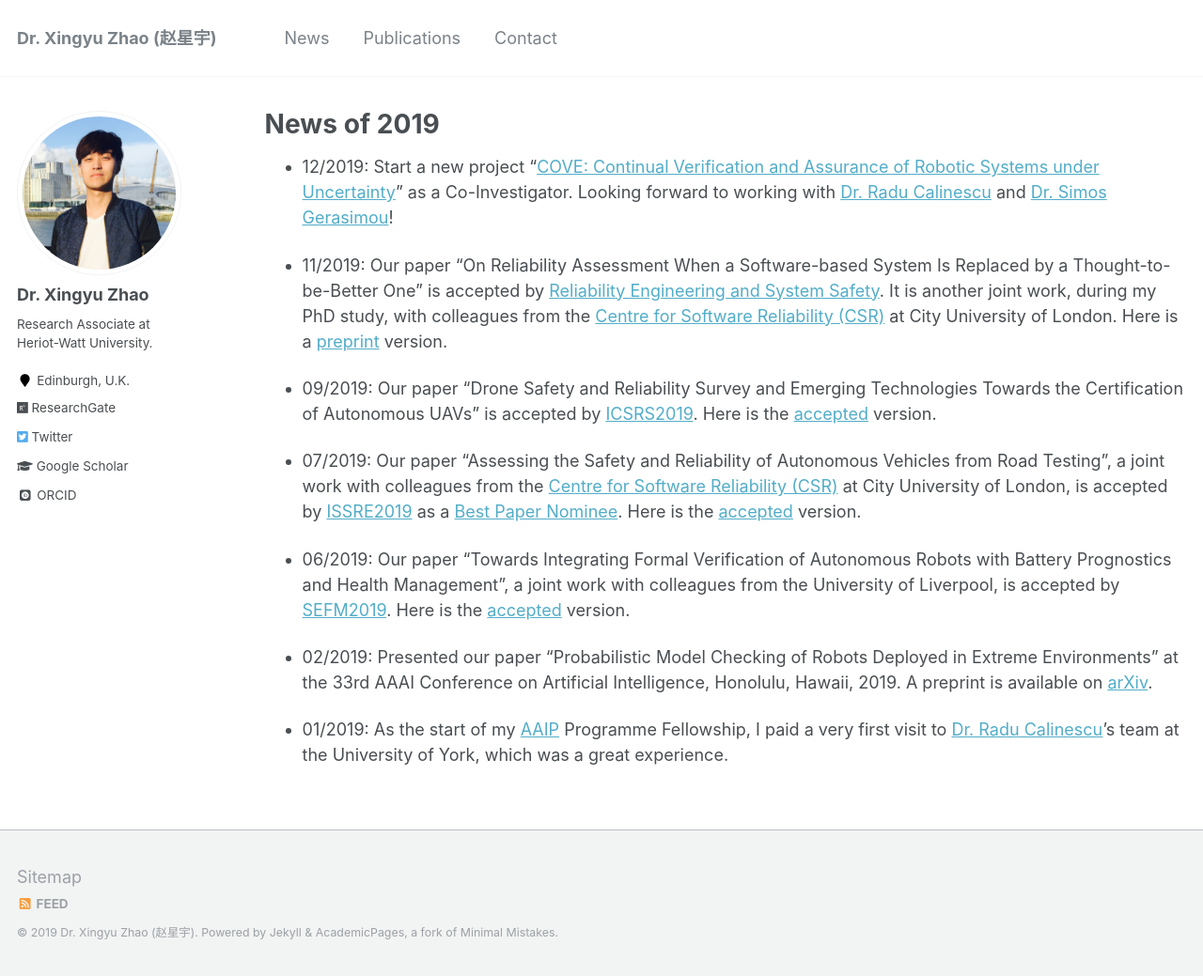
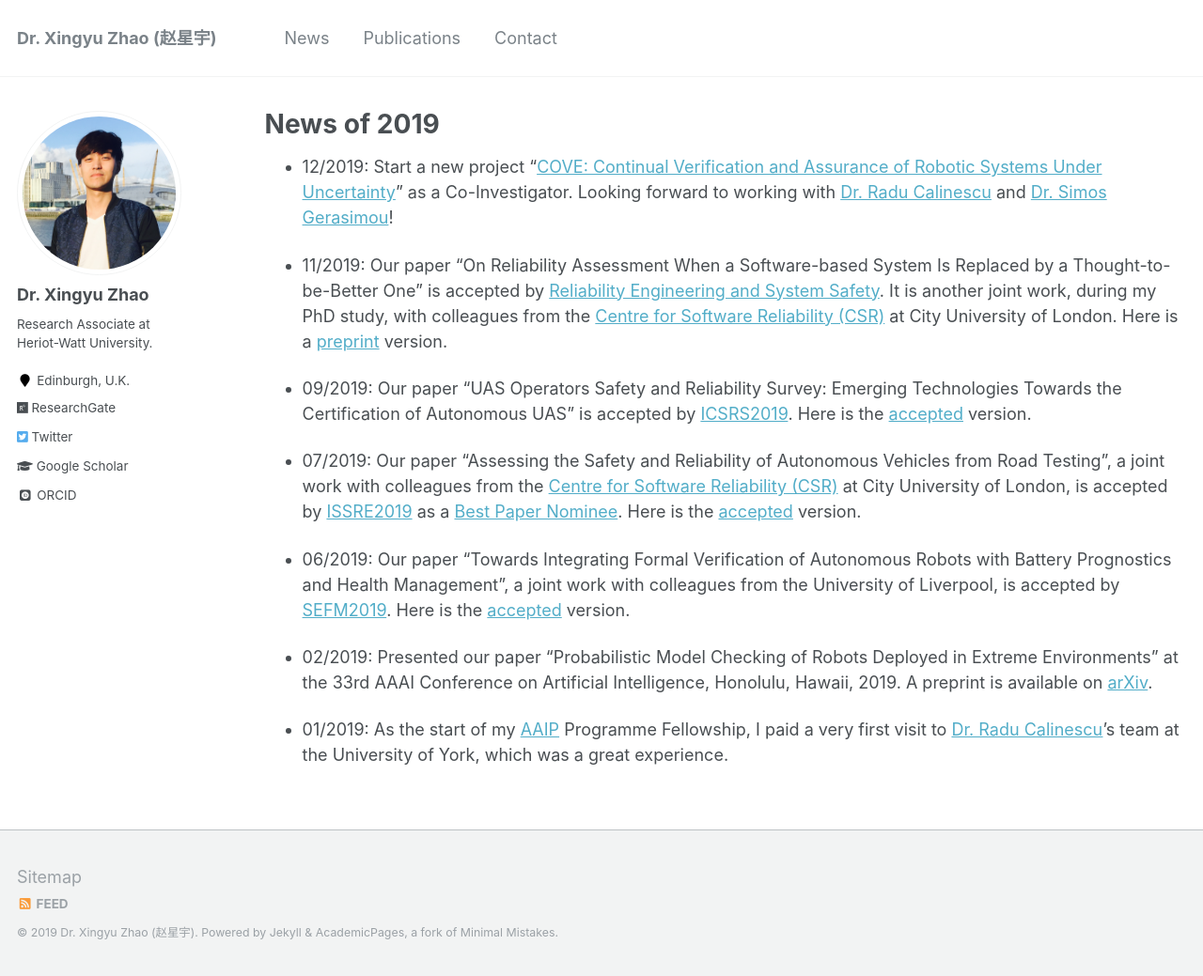
Before and after one commit to x-y-zhao/x-y-zhao.github.io, a Jekyll site: the page built from _pages/news.md, in a window 1280 px wide and 1039 px high. Shown: the whole window at 94% size. Built offline with Jekyll 4.4.1, drawn with Linux system fonts in a browser that asks for light colours; some web fonts are replaced.

Commit message:
Update news.md

```diff
--- a/_pages/news.md
+++ b/_pages/news.md
@@ -9,11 +9,11 @@ redirect_from:
 
 {% include base_path %}
 
-* 12/2019: Start a new project "[COVE: Continual Verification and Assurance of Robotic Systems under Uncertainty](https://orcahub.org/engagement/partnership-fund)" as a Co-Investigator. Looking forward to working with [Dr. Radu Calinescu](https://www-users.cs.york.ac.uk/~raduc/) and [Dr. Simos Gerasimou](https://www-users.cs.york.ac.uk/simos/)!
+* 12/2019: Start a new project "[COVE: Continual Verification and Assurance of Robotic Systems Under Uncertainty](https://orcahub.org/engagement/partnership-fund)" as a Co-Investigator. Looking forward to working with [Dr. Radu Calinescu](https://www-users.cs.york.ac.uk/~raduc/) and [Dr. Simos Gerasimou](https://www-users.cs.york.ac.uk/simos/)!
 
 * 11/2019: Our paper "On Reliability Assessment When a Software-based System Is Replaced by a Thought-to-be-Better One" is accepted by [Reliability Engineering and System Safety](https://www.journals.elsevier.com/reliability-engineering-and-system-safety). It is another joint work, during my PhD study, with colleagues from the [Centre for Software Reliability (CSR)](https://www.city.ac.uk/about/schools/mathematics-computer-science-engineering/research/centre-for-software-reliability) at City University of London. Here is a [preprint](https://x-y-zhao.github.io/files/NWTES_RESS.pdf) version.
 
-* 09/2019: Our paper "Drone Safety and Reliability Survey and Emerging Technologies Towards the Certification of Autonomous UAVs" is accepted by [ICSRS2019](http://www.icsrs.org/). Here is the [accepted](https://x-y-zhao.github.io/files/ICSRS2019.pdf) version.
+* 09/2019: Our paper "UAS Operators Safety and Reliability Survey: Emerging Technologies Towards the Certification of Autonomous UAS" is accepted by [ICSRS2019](http://www.icsrs.org/). Here is the [accepted](https://x-y-zhao.github.io/files/ICSRS2019.pdf) version.
 
 * 07/2019: Our paper "Assessing the Safety and Reliability of Autonomous Vehicles from Road Testing", a joint work with colleagues from the [Centre for Software Reliability (CSR)](https://www.city.ac.uk/about/schools/mathematics-computer-science-engineering/research/centre-for-software-reliability) at City University of London, is accepted by [ISSRE2019](http://2019.issre.net/) as a [Best Paper Nominee](http://2019.issre.net/node/79). Here is the [accepted](https://x-y-zhao.github.io/files/ISSRE2019.pdf) version.
 
```
